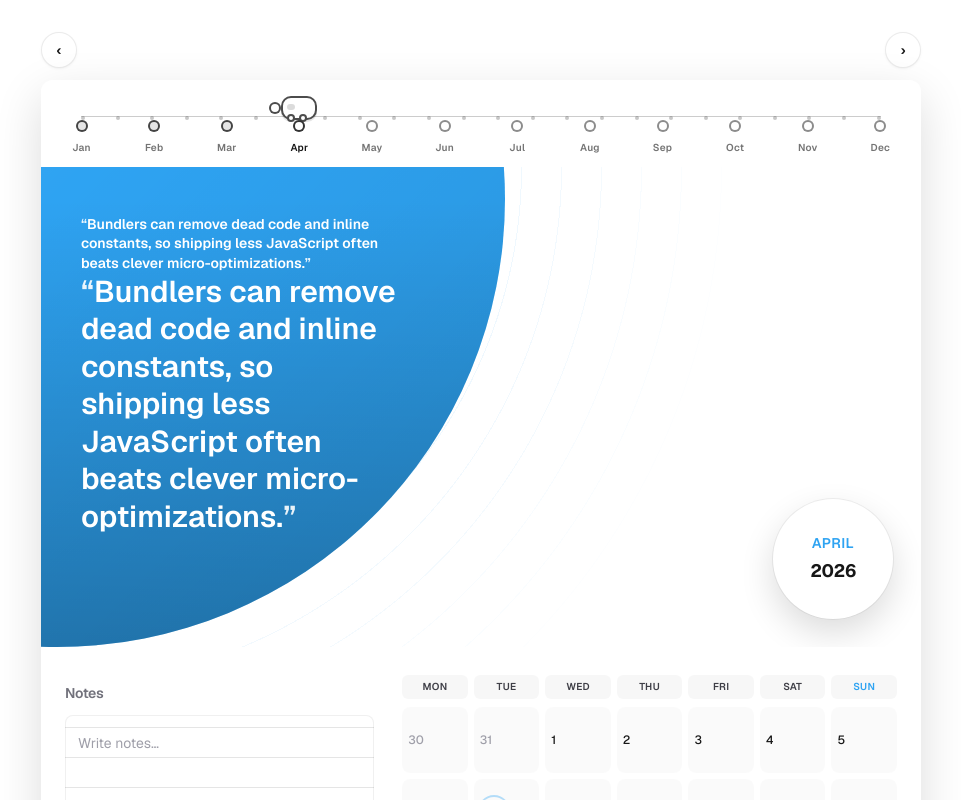
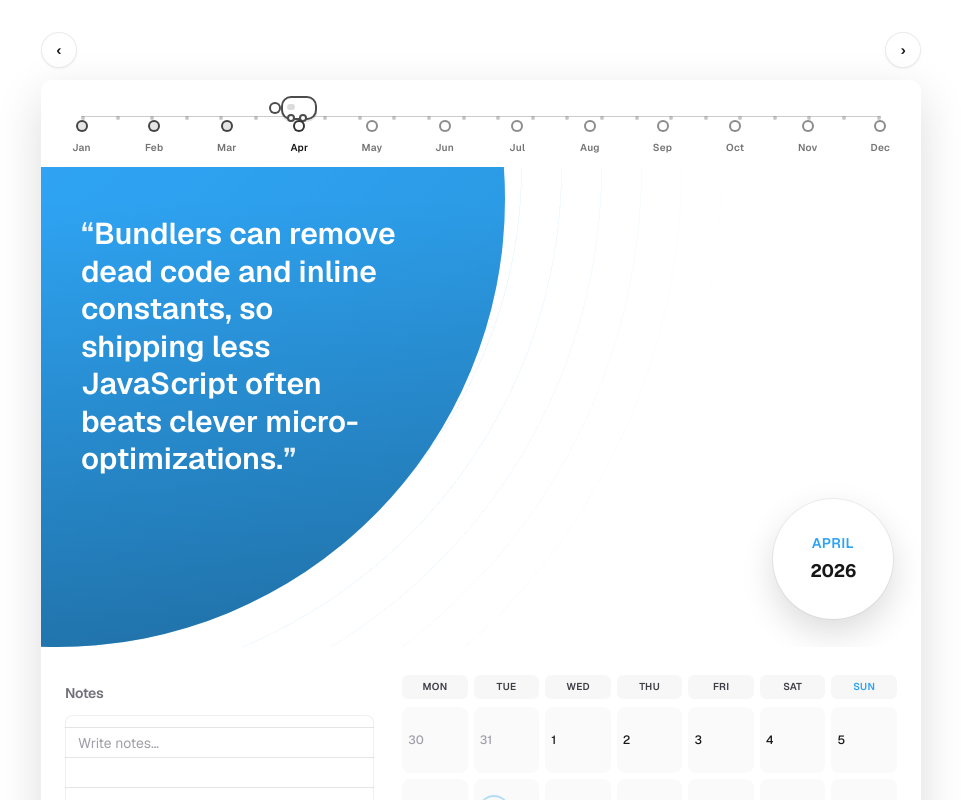
Before and after one commit to Kri01ceram/cali-tuf, a Next.js app: page / in a window 1280 px wide. Shown: the top 800 px of the page, without its empty margins (159-1120 px from the left). Built offline with nearby package versions, Linux system fonts and the light colour scheme.

Commit message:
Refactor HeroImage component; adjust positioning and styling of quote display for improved layout and readability

```diff
--- a/src/components/hero/HeroImage.tsx
+++ b/src/components/hero/HeroImage.tsx
@@ -47,8 +47,8 @@ export default function HeroImage({
   );
 
   const heroCircleClassName = showQuote
-    ? "absolute -left-[16rem] top-[calc(100%-32rem)] h-[32rem] w-[32rem] overflow-hidden rounded-full bg-[#2ea3f2] sm:-left-[24rem] sm:top-[calc(100%-48rem)] sm:h-[48rem] sm:w-[48rem] lg:-left-[27rem] lg:top-[calc(100%-56rem)] lg:h-[56rem] lg:w-[56rem]"
-    : "absolute -left-[16rem] top-[calc(100%-32rem)] h-[32rem] w-[32rem] overflow-hidden rounded-full bg-[#2ea3f2] sm:-left-[24rem] sm:top-[calc(100%-48rem)] sm:h-[48rem] sm:w-[48rem] lg:-left-[27rem] lg:top-[calc(100%-56rem)] lg:h-[56rem] lg:w-[56rem]";
+    ? "absolute -left-[13rem] top-[calc(100%-26rem)] h-[26rem] w-[26rem] overflow-hidden rounded-full bg-[#2ea3f2] sm:-left-[24rem] sm:top-[calc(100%-48rem)] sm:h-[48rem] sm:w-[48rem] lg:-left-[27rem] lg:top-[calc(100%-56rem)] lg:h-[56rem] lg:w-[56rem]"
+    : "absolute -left-[13rem] top-[calc(100%-26rem)] h-[26rem] w-[26rem] overflow-hidden rounded-full bg-[#2ea3f2] sm:-left-[24rem] sm:top-[calc(100%-48rem)] sm:h-[48rem] sm:w-[48rem] lg:-left-[27rem] lg:top-[calc(100%-56rem)] lg:h-[56rem] lg:w-[56rem]";
 
   const baseClassName = "relative w-full overflow-hidden bg-white";
 
@@ -68,20 +68,15 @@ export default function HeroImage({
       />
 
       {showQuote ? (
-        <div className="pointer-events-none absolute inset-x-4 top-6 z-20 sm:inset-x-auto sm:left-10 sm:top-12 sm:max-w-[20rem]">
+        <div className="pointer-events-none absolute inset-x-4 top-5 z-20 sm:inset-x-auto sm:left-10 sm:top-12 sm:max-w-[20rem]">
           <p
-            className="break-words text-pretty text-left text-sm font-semibold leading-snug text-white sm:hidden"
-            style={{
-              display: "-webkit-box",
-              WebkitBoxOrient: "vertical",
-              WebkitLineClamp: 6,
-              overflow: "hidden",
-            }}
+            className={
+              "break-words text-pretty text-left font-semibold text-white " +
+              "text-sm leading-snug sm:text-3xl sm:leading-tight " +
+              "[display:-webkit-box] [-webkit-box-orient:vertical] [-webkit-line-clamp:6] overflow-hidden " +
+              "sm:[display:block] sm:[-webkit-box-orient:unset] sm:[-webkit-line-clamp:unset] sm:overflow-visible"
+            }
           >
-            {quoteContent}
-          </p>
-
-          <p className="hidden break-words text-pretty text-left text-3xl font-semibold leading-tight text-white sm:block">
             {quoteContent}
           </p>
         </div>
```
